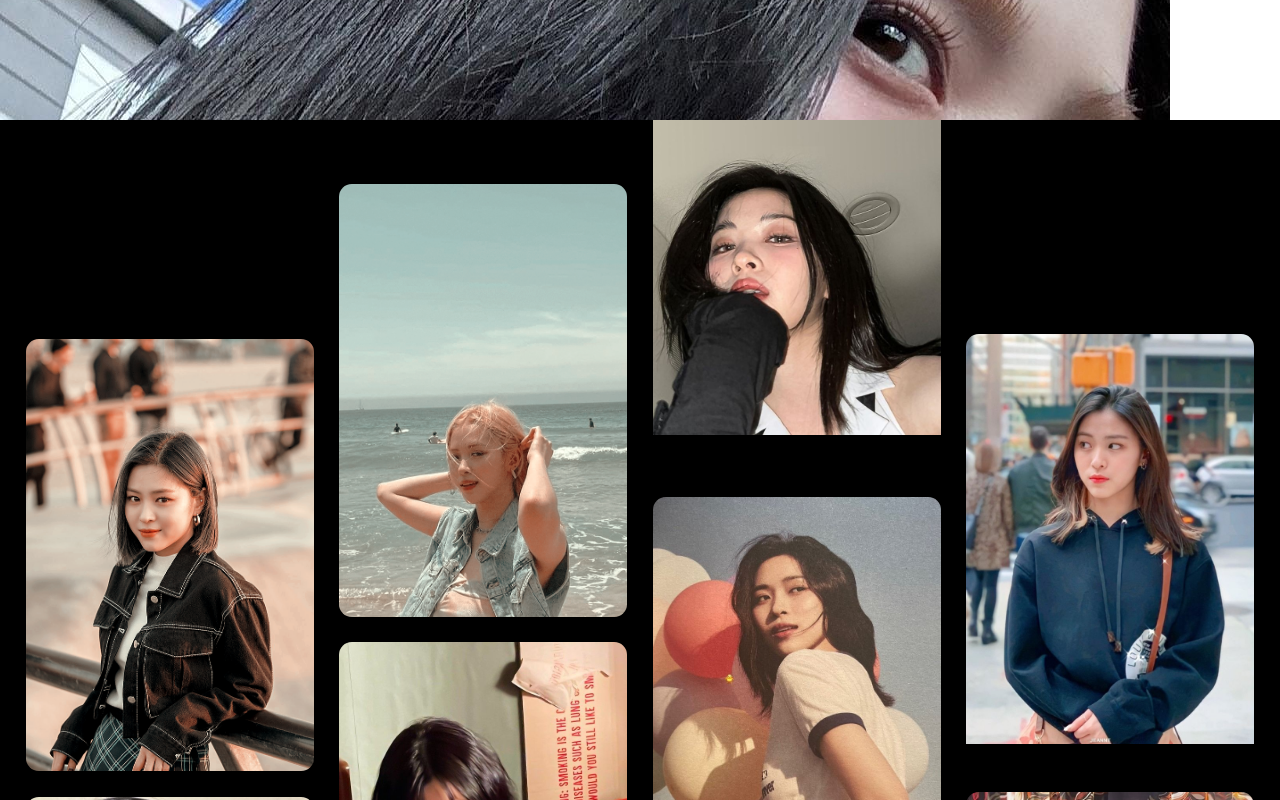
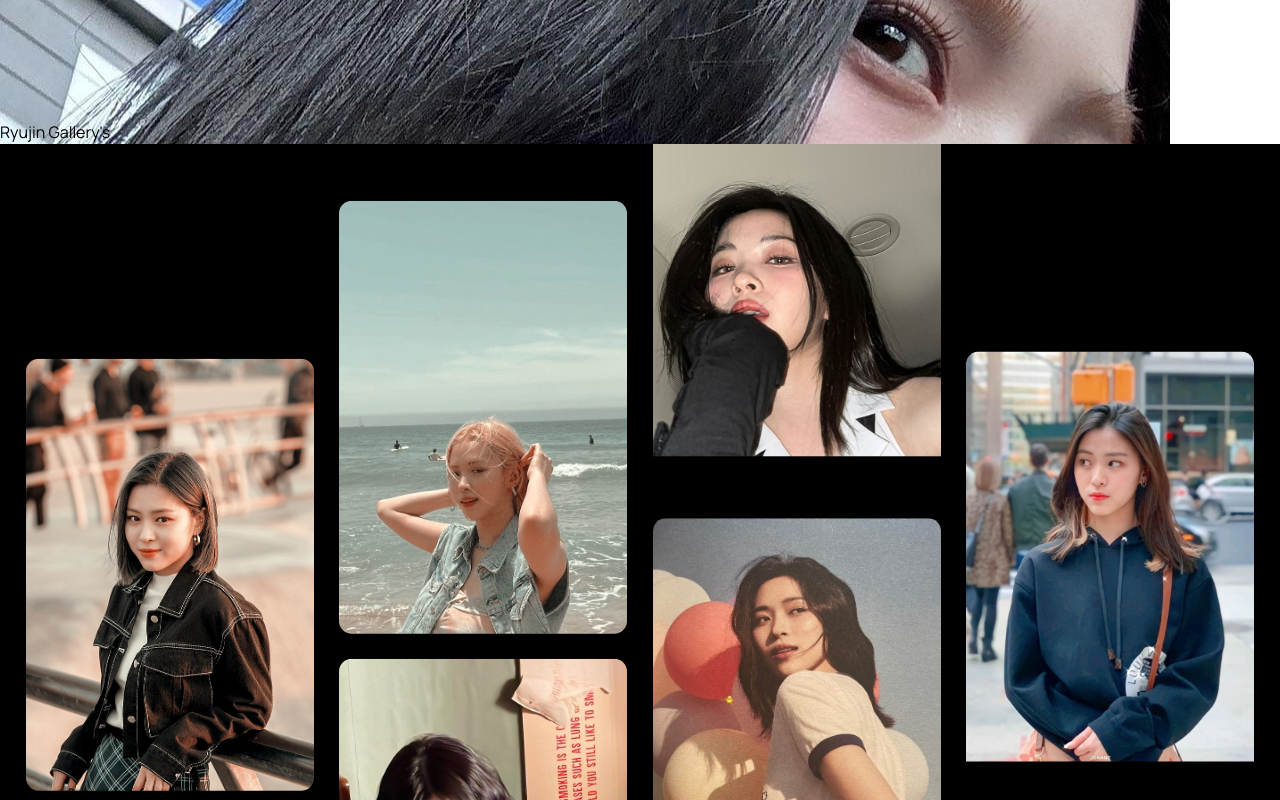
Before and after one commit to sandysptra09/ITZY_Ryujin, a React (Vite) app: page / in a window 1280 px wide. Shown: the part 680-1480 px from the top of the page. Built offline with nearby package versions, Linux system fonts and the light colour scheme.

Commit message:
Add title in Gallery

```diff
--- a/src/components/Gallery/Gallery.jsx
+++ b/src/components/Gallery/Gallery.jsx
@@ -2,6 +2,7 @@ import React, { useEffect, useState, useRef } from 'react';
 import Lenis from '@studio-freight/lenis';
 import { motion, useTransform, useScroll } from 'framer-motion';
 import styles from './Gallery.module.scss'
+import { styles as globalStyles } from '../../styles';
 import images from '../../assets/images/images';
 
 export default function Gallery() {
@@ -41,7 +42,15 @@ export default function Gallery() {
     }, []);
 
     return (
-        <div>
+        <div className='mb-4'>
+            <motion.div
+                className={`${globalStyles.sectionHeadText} text-center mb-8` }
+                initial={{ opacity: 0, y: -20 }}
+                animate={{ opacity: 1, y: 0 }}
+                transition={{ duration: 0.5 }}
+            >
+                <h2 className={globalStyles.sectionHeadText}>Ryujin Gallery's</h2>
+            </motion.div>
             <div ref={gallery} className={styles.gallery}>
                 <Column images={[images[0], images[1], images[2]]} y={y} />
                 <Column images={[images[3], images[4], images[5]]} y={y2} />
```
